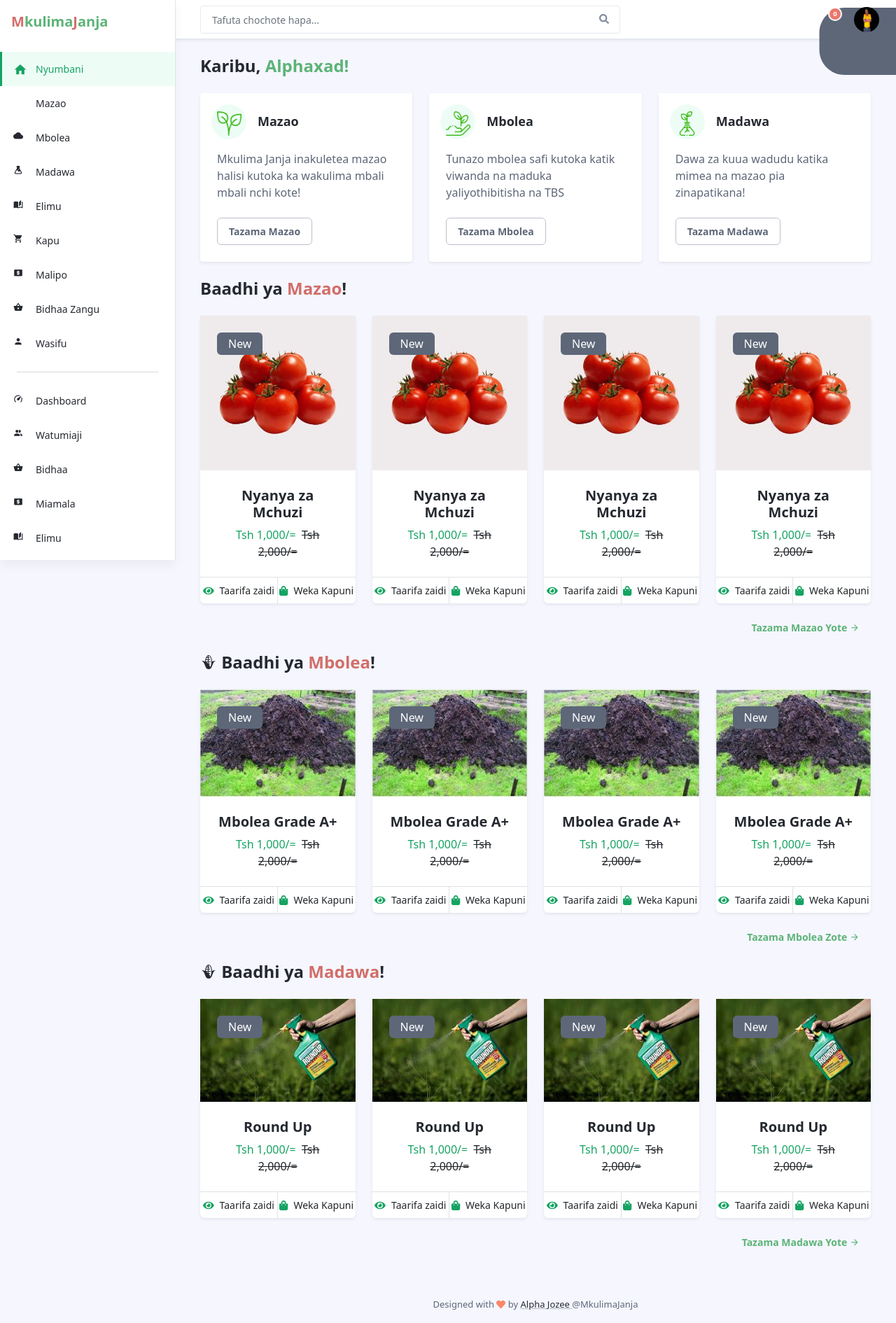
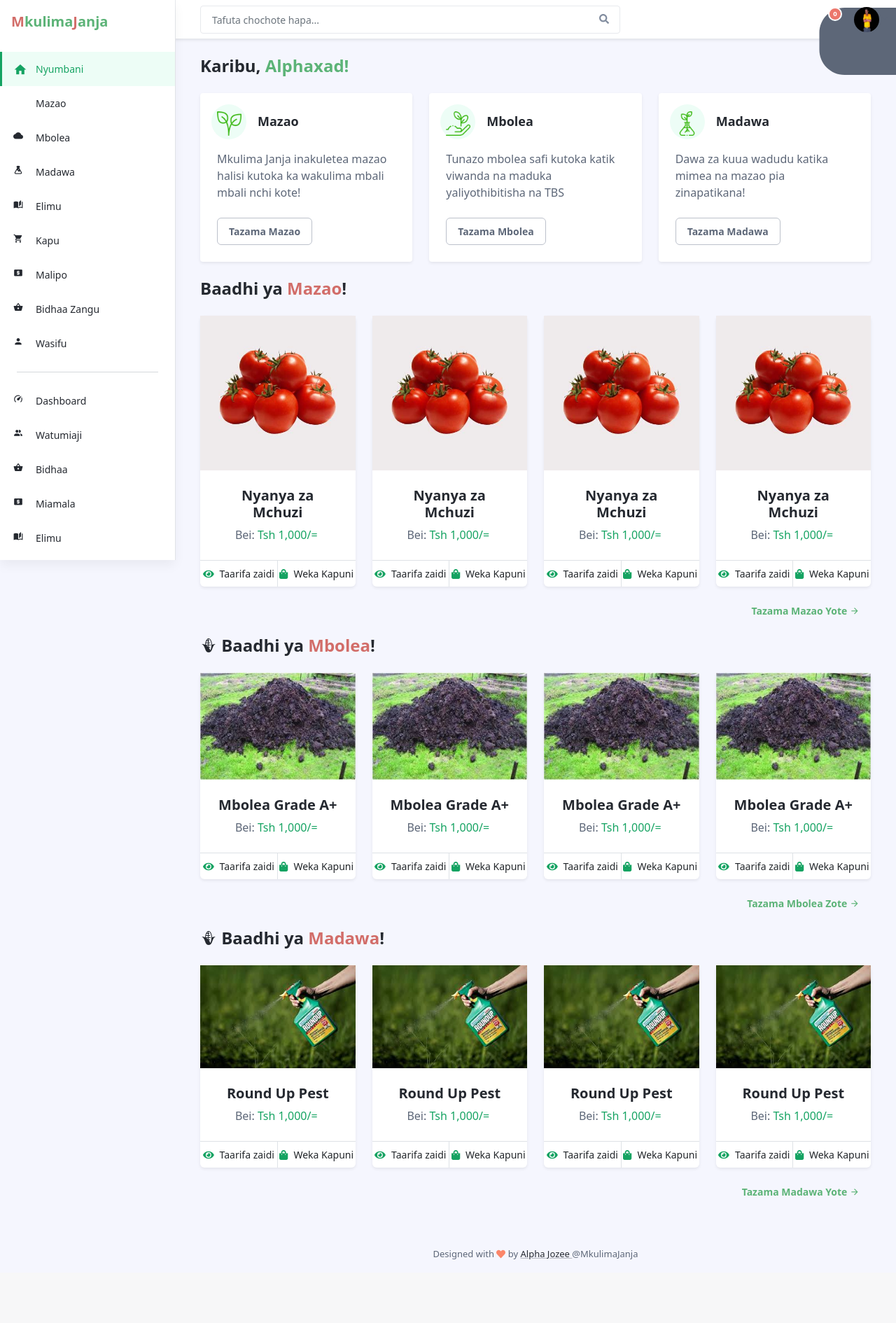
Before and after one commit to alphaxadLaravel/MkulimaJanjaProject, a PHP site: page /dashboard/home.php in a window 1280 px wide. Shown: the whole page at 70% size. After the commit the page ends 1799 px from the top, so only its background shows below. Run offline with PHP 8.4, Linux system fonts and the light colour scheme; some libraries are stand-ins or nearby versions.

Commit message:
home_page

```diff
--- a/dashboard/home.php
+++ b/dashboard/home.php
@@ -21,29 +21,21 @@
 											<img src="../assets/images/icon-1.png" width="35px" height="35px" alt="">
 										</div>
 									</div>
-									<!--//col-->
 									<div class="col-auto">
 										<h4 class="app-card-title">Mazao</h4>
 									</div>
-									<!--//col-->
 								</div>
-								<!--//row-->
 							</div>
-							<!--//app-card-header-->
 							<div class="app-card-body px-4">
 
 								<div class="intro">
                                 Mkulima Janja inakuletea mazao halisi kutoka ka wakulima mbali mbali nchi kote!</div>
 							</div>
-							<!--//app-card-body-->
 							<div class="app-card-footer p-4 mt-auto">
 								<a class="btn app-btn-secondary" href="mazao.php">Tazama Mazao</a>
 							</div>
-							<!--//app-card-footer-->
 						</div>
-						<!--//app-card-->
 					</div>
-					<!--//col-->
 					<div class="col-12 col-lg-4">
 						<div class="app-card app-card-basic d-flex flex-column align-items-start shadow-sm">
 							<div class="app-card-header p-3 border-bottom-0">
@@ -52,30 +44,20 @@
 										<div class="app-icon-holder">
                                          <img src="../assets/images/icon-2.png" width="35px" height="35px" alt="">
 										</div>
-										<!--//icon-holder-->
-
 									</div>
-									<!--//col-->
 									<div class="col-auto">
 										<h4 class="app-card-title">Mbolea</h4>
 									</div>
-									<!--//col-->
 								</div>
-								<!--//row-->
 							</div>
-							<!--//app-card-header-->
 							<div class="app-card-body px-4">
 								<div class="intro">Tunazo mbolea safi kutoka katik viwanda na maduka yaliyothibitisha na TBS</div>
 							</div>
-							<!--//app-card-body-->
 							<div class="app-card-footer p-4 mt-auto">
 								<a class="btn app-btn-secondary" href="mbolea.php">Tazama Mbolea</a>
 							</div>
-							<!--//app-card-footer-->
 						</div>
-						<!--//app-card-->
 					</div>
-					<!--//col-->
 					<div class="col-12 col-lg-4">
 						<div class="app-card app-card-basic d-flex flex-column align-items-start shadow-sm">
 							<div class="app-card-header p-3 border-bottom-0">
@@ -84,30 +66,21 @@
 										<div class="app-icon-holder">
                                          <img src="../assets/images/icon-3.png" width="35px" height="35px" alt="">
 										</div>
-										<!--//icon-holder-->
 									</div>
-									<!--//col-->
 									<div class="col-auto">
 										<h4 class="app-card-title">Madawa</h4>
 									</div>
-									<!--//col-->
 								</div>
-								<!--//row-->
 							</div>
-							<!--//app-card-header-->
 							<div class="app-card-body px-4">
 
 								<div class="intro">Dawa za kuua wadudu katika mimea na mazao pia zinapatikana!</div>
 							</div>
-							<!--//app-card-body-->
 							<div class="app-card-footer p-4 mt-auto">
 								<a class="btn app-btn-secondary" href="madawa.php">Tazama Madawa</a>
 							</div>
-							<!--//app-card-footer-->
 						</div>
-						<!--//app-card-->
 					</div>
-					<!--//col-->
 				</div>
 				<h4 class="app-page-title"><i class="fa-solid fa-seedling"></i> Baadhi ya <span class="text-danger">Mazao</span>!</h4>
 
@@ -116,13 +89,13 @@
 						<div class="col-xl-3 col-lg-4 col-md-6 wow fadeInUp" data-wow-delay="0.1s">
 						<div class="card border-0 shadow-sm">
 							<div class="position-relative bg-light overflow-hidden">
-								<img class="img-fluid w-100" src="../assets/images/product-1.jpg" height="2500px" alt="">
-								<div class="bg-secondary rounded text-white position-absolute start-0 top-0 m-4 py-1 px-3">New</div>
+								<a href="bidhaa.php"><img class="img-fluid w-100" src="../assets/images/product-1.jpg" height="2500px" alt=""></a>
+								<!-- <div class="bg-secondary rounded text-white position-absolute start-0 top-0 m-4 py-1 px-3">New</div> -->
 							</div>
 							<div class="text-center p-4">
-								<a class="d-block h5 mb-2" href="product.html">Nyanya za Mchuzi</a>
-								<span class="text-primary me-1">Tsh 1,000/=</span>
-								<span class="text-body text-decoration-line-through">Tsh 2,000/=</span>
+								<a class="d-block h5 mb-2" href="bidhaa.php">Nyanya za Mchuzi</a>
+								<span class=" me-1"><span class="text-dark">Bei:</span> <span class="text-primary">Tsh 1,000/=</span></span>
+								<!-- <span class="text-body text-decoration-line-through">Tsh 2,000/=</span> -->
 							</div>
 							<div class="d-flex border-top">
 								<small class="w-50 text-center border-end py-2">
@@ -136,24 +109,24 @@
 					</div>
 					<?php } ?>
 					<div class="d-flex justify-content-end my-3">
-						<a href="#" class="btn btn-sm btn-outline-success">Tazama Mazao Yote <i class="mdi mdi-arrow-right"></i></a>
+						<a href="mazao.php" class="btn btn-sm btn-outline-success">Tazama Mazao Yote <i class="mdi mdi-arrow-right"></i></a>
 					</div>
 				</div>
 
 				<h4 class="app-page-title"><i class="mdi mdi-corn"></i> Baadhi ya <span class="text-danger">Mbolea</span>!</h4>
 
 				<div class="row g-4">
-					<?php for($i=0; $i < 4; $i++) { ?>
+				<?php for($i=0; $i < 4; $i++) { ?>
 						<div class="col-xl-3 col-lg-4 col-md-6 wow fadeInUp" data-wow-delay="0.1s">
 						<div class="card border-0 shadow-sm">
 							<div class="position-relative bg-light overflow-hidden">
-								<img class="img-fluid w-100" src="../assets/images/mbolea-1.jpg" height="2500px" alt="">
-								<div class="bg-secondary rounded text-white position-absolute start-0 top-0 m-4 py-1 px-3">New</div>
+								<a href="bidhaa.php"><img class="img-fluid w-100" src="../assets/images/mbolea-1.jpg" height="2500px" alt=""></a>
+								<!-- <div class="bg-secondary rounded text-white position-absolute start-0 top-0 m-4 py-1 px-3">New</div> -->
 							</div>
 							<div class="text-center p-4">
-								<a class="d-block h5 mb-2" href="product.html">Mbolea Grade A+</a>
-								<span class="text-primary me-1">Tsh 1,000/=</span>
-								<span class="text-body text-decoration-line-through">Tsh 2,000/=</span>
+								<a class="d-block h5 mb-2" href="bidhaa.php">Mbolea Grade A+</a>
+								<span class=" me-1"><span class="text-dark">Bei:</span> <span class="text-primary">Tsh 1,000/=</span></span>
+								<!-- <span class="text-body text-decoration-line-through">Tsh 2,000/=</span> -->
 							</div>
 							<div class="d-flex border-top">
 								<small class="w-50 text-center border-end py-2">
@@ -175,17 +148,17 @@
 				<h4 class="app-page-title"><i class="mdi mdi-corn"></i> Baadhi ya <span class="text-danger">Madawa</span>!</h4>
 
 				<div class="row g-4">
-					<?php for($i=0; $i < 4; $i++) { ?>
+				<?php for($i=0; $i < 4; $i++) { ?>
 						<div class="col-xl-3 col-lg-4 col-md-6 wow fadeInUp" data-wow-delay="0.1s">
 						<div class="card border-0 shadow-sm">
 							<div class="position-relative bg-light overflow-hidden">
-								<img class="img-fluid w-100" src="../assets/images/pestcide-1.jpg" height="2500px" alt="">
-								<div class="bg-secondary rounded text-white position-absolute start-0 top-0 m-4 py-1 px-3">New</div>
+								<a href="bidhaa.php"><img class="img-fluid w-100" src="../assets/images/pestcide-1.jpg" height="2500px" alt=""></a>
+								<!-- <div class="bg-secondary rounded text-white position-absolute start-0 top-0 m-4 py-1 px-3">New</div> -->
 							</div>
 							<div class="text-center p-4">
-								<a class="d-block h5 mb-2" href="product.html">Round Up</a>
-								<span class="text-primary me-1">Tsh 1,000/=</span>
-								<span class="text-body text-decoration-line-through">Tsh 2,000/=</span>
+								<a class="d-block h5 mb-2" href="bidhaa.php">Round Up Pest</a>
+								<span class=" me-1"><span class="text-dark">Bei:</span> <span class="text-primary">Tsh 1,000/=</span></span>
+								<!-- <span class="text-body text-decoration-line-through">Tsh 2,000/=</span> -->
 							</div>
 							<div class="d-flex border-top">
 								<small class="w-50 text-center border-end py-2">
```
Also changed, not shown: dashboard/bidhaa.php (+6 -7 lines), dashboard/cart.php (+5 -3 lines), assets/images/out.webp (deleted).
